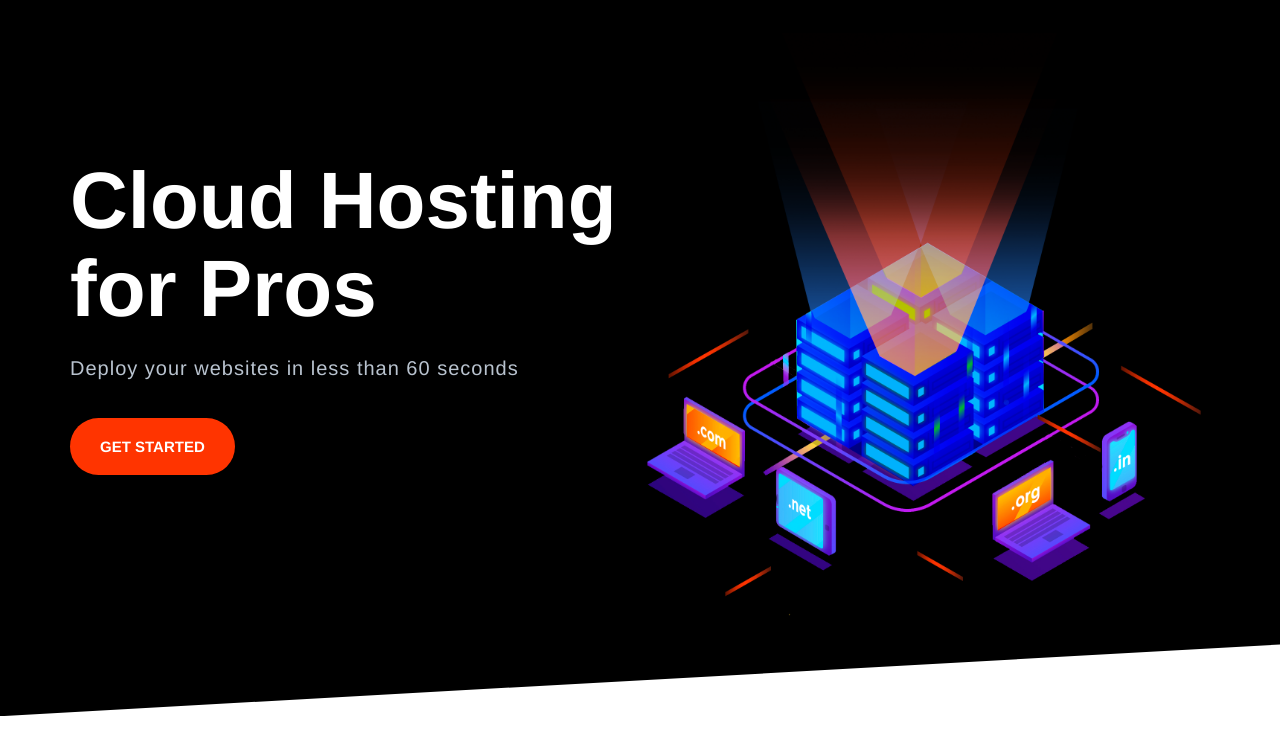
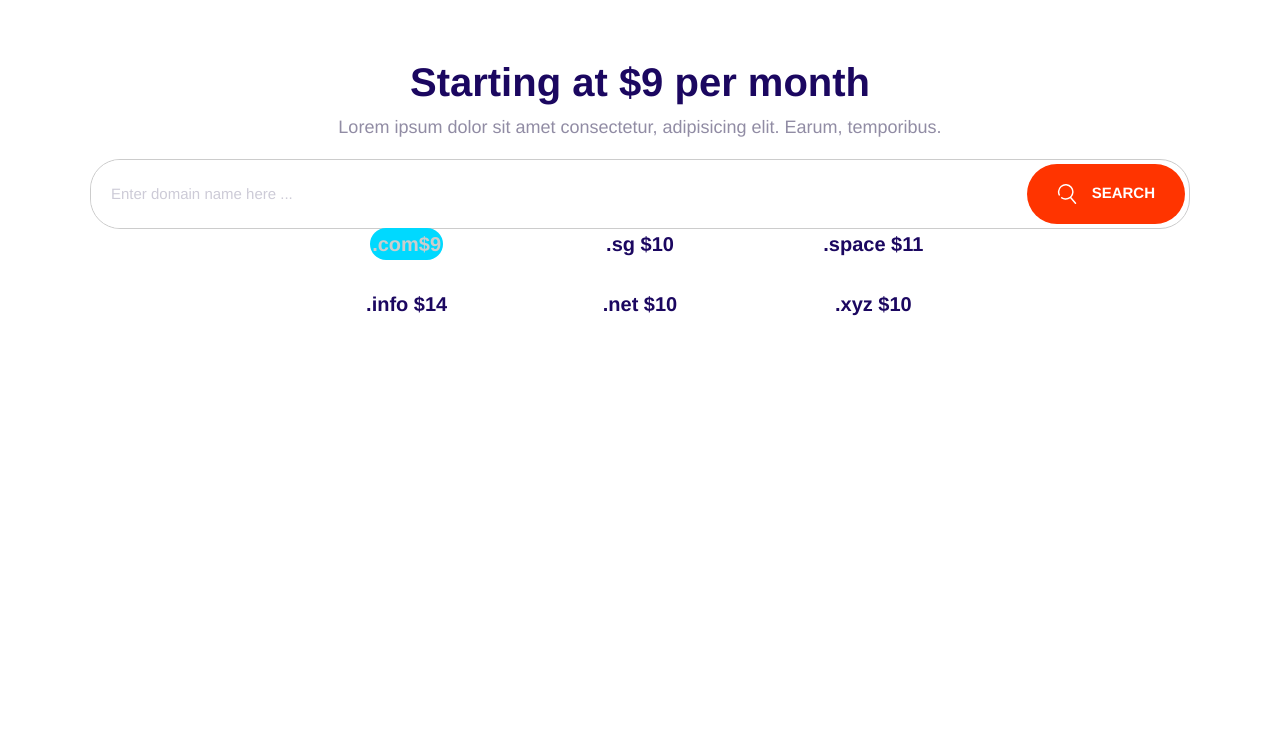
Before and after one commit to mab30/Mabel, a plain HTML site: page index.html in a window 1280 px wide. Drawn offline with Linux system fonts and the light colour scheme.

Commit message:
Domain-block component defined

```diff
--- a/css/styles.css
+++ b/css/styles.css
@@ -195,9 +195,17 @@ a {
   font-weight: 600;
   margin: 1rem 0;
   padding: 2rem 3rem;
+  outline: 0;
   text-align: center;
   text-transform: uppercase;
   white-space: nowrap;
+}
+
+.btn .icon {
+  width: 2rem;
+  height: 2rem;
+  margin-right: 1rem;
+  vertical-align: middle;
 }
 
 .btn--primary {
@@ -276,7 +284,7 @@ a {
 .input-group .input {
   border: 0;
   flex-grow: 1;
-  padding: 1rem 2rem;
+  padding: 1.5rem 2rem;
 }
 
 .input-group .btn {
@@ -688,3 +696,28 @@ right: 5%;
     align-self: center;
   }
 }
+
+/* Domain-block */
+.block__domain .input-group {
+  box-shadow: 0 0 30px 20px #e6ebee;
+  border: 0;
+  margin: 4rem auto;
+  max-width: 670px;
+}
+
+.block-domain__prices {
+  display: grid;
+  grid-template-columns: repeat(3, 1fr);
+  grid-template-rows: repeat(2, 6rem);
+  font-size: 2rem;
+  font-weight: 600;
+  justify-items: center;
+  max-width: 700px;
+  margin: 0 auto;
+}
+
+@media screen and (min-width: 768px){
+  .block-domain__prices {
+    grid-template-columns: repeat(autofit, minmax(10rem, 1fr));
+  }
+}
--- a/index.html
+++ b/index.html
@@ -12,15 +12,27 @@
     <link rel="stylesheet" href="css/styles.css">
 </head>
 <body>
-    <section class="block block--dark block--skewed-left hero">
-        <div class="container grid grid--1x2">
-            <header class="block__header hero__content">
-                <h1 class="block__heading">Cloud Hosting for Pros</h1>
-                <p class="hero__taggline">Deploy your websites in less than 60 seconds</p>
-                <a href="" class="btn btn--accent btn--streched">Get Started</a>
-            </header>
-            <img class="hero__image" src="images/banner.png" alt="">
-        </div>
+    <section class="block container block-domain">
+       <header class="block__header">
+           <h2 class="block__heading">Starting at $9 per month</h2>
+           <p>Lorem ipsum dolor sit amet consectetur, adipisicing elit. Earum, temporibus.</p>
+       </header>
+       <div class="input-group">
+        <input type="text" class="input" placeholder="Enter domain name here ...">
+        <button class="btn btn--accent">
+            <svg class="icon icon--white">
+                <use xlink:href="images/sprite.svg#search"></use>
+              </svg>
+              Search</button>
+    </div>
+    <ul class="list block-domain__prices">
+        <li><span class="badge badge--secondary">.com$9</span></li>
+        <li>.sg $10</li>
+        <li>.space $11</li>
+        <li>.info $14</li>
+        <li>.net $10</li>
+        <li>.xyz $10</li>
+    </ul>
     </section>
     <script src="js/main.js"></script>
 </body>
```
Also changed, not shown: Components/Domain-blocks.html (added, +22 -0 lines).
